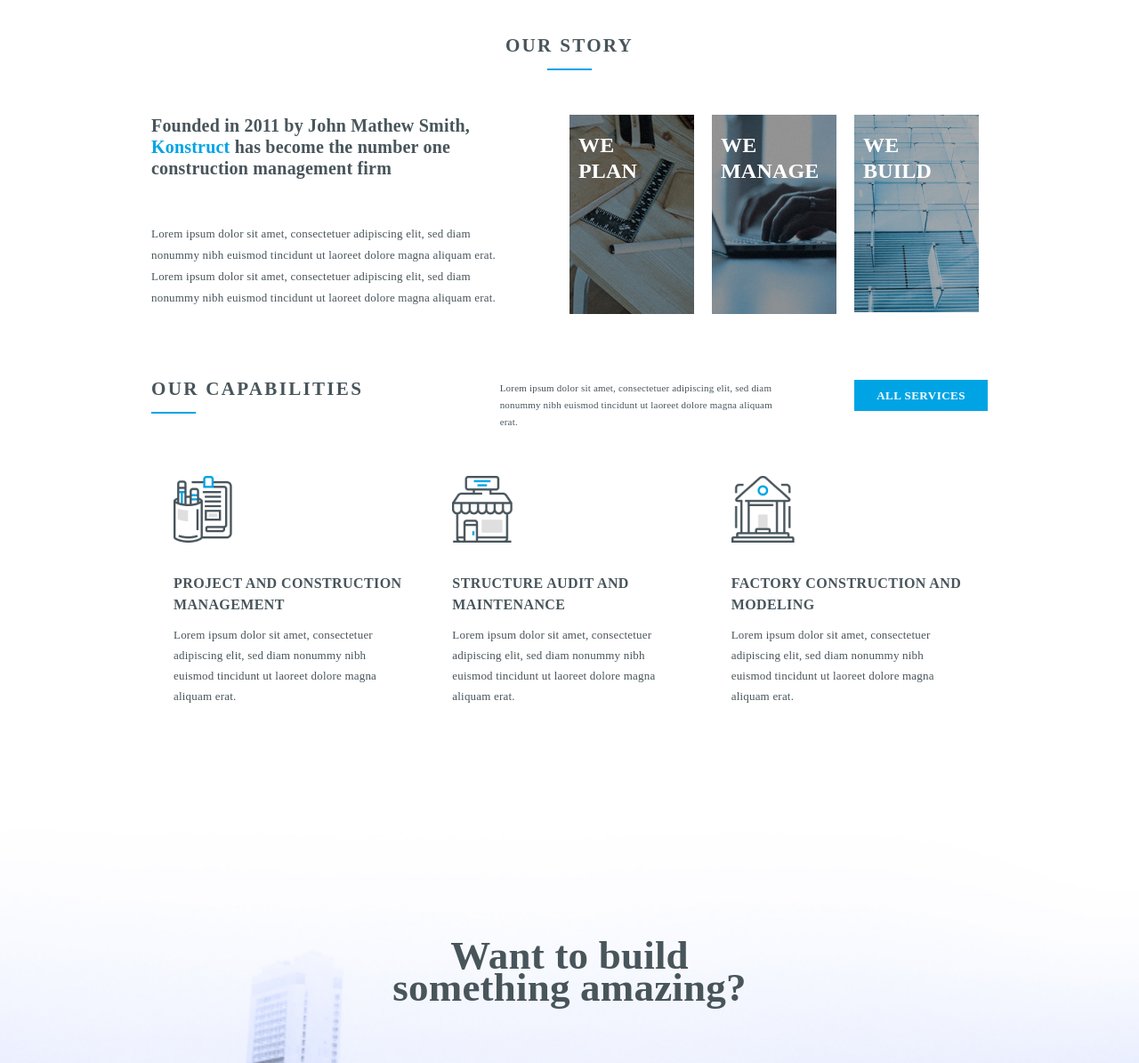
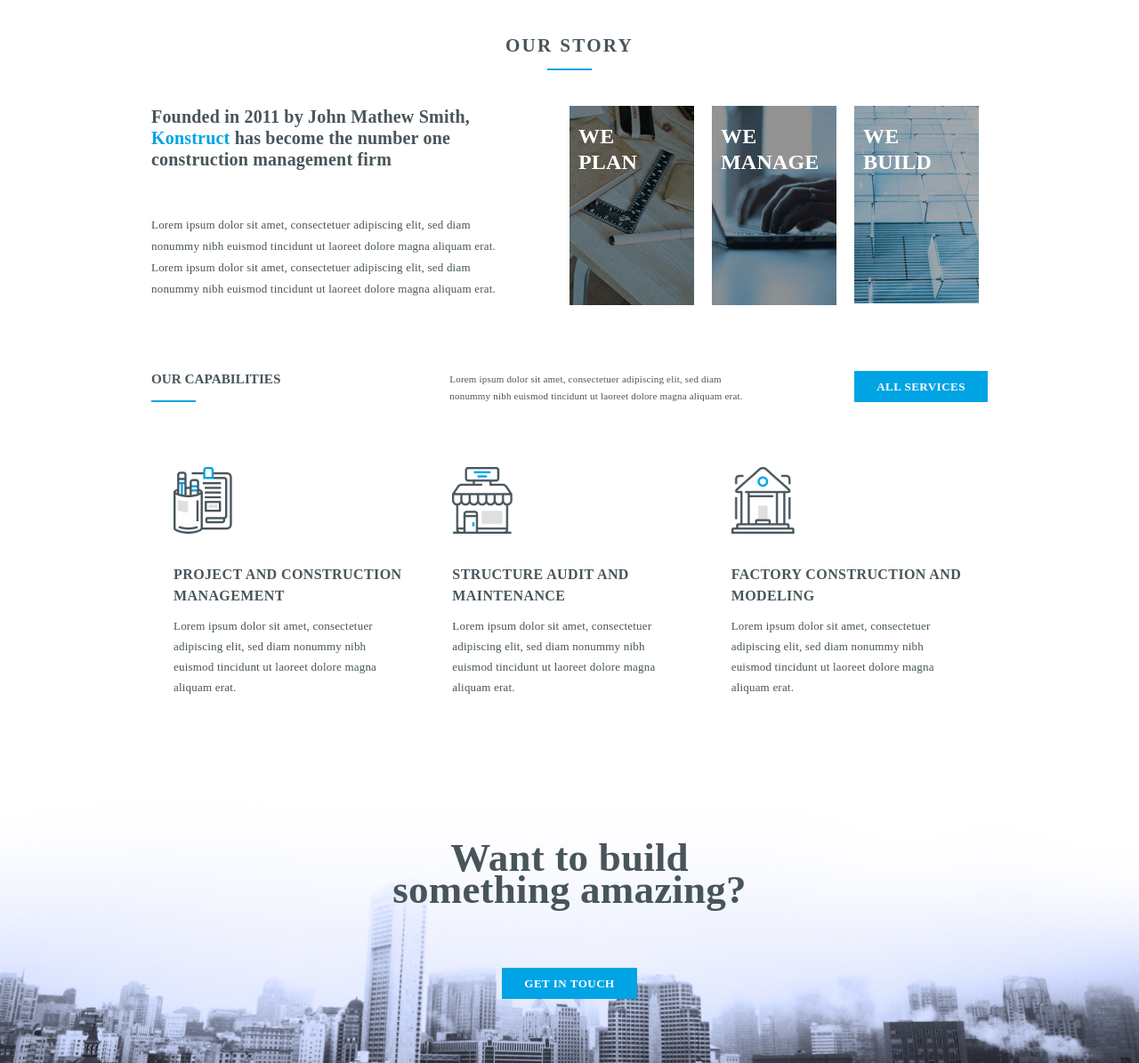
Before and after one commit to AntonTyurin-1/test, a plain HTML site: page index.html in a window 1280 px wide. Shown: the part 868-2063 px from the top of the page at 89% size. Drawn offline with Linux system fonts and the light colour scheme.

Commit message:
исправленный вариант

```diff
--- a/index.html
+++ b/index.html
@@ -44,8 +44,8 @@
 			</nav>
 
 			<div class="main__story story">
-				<div class="story__conteiner _conteiner">
-               <div class="story__title title">
+				<div class="story__conteiner">
+               <div class="story__title">
 						<h3>OUR STORY</h3>
 					</div>
 					<div class="story__subtitle">
@@ -93,7 +93,7 @@
 				</div>
 			</div>
 
-         <div class="maun__capabil capabil">
+         <div class="main__capabil capabil">
          	<div class="capabil _conteiner">
          		<div class="capabil__header">
          			<div class="capabil__title title">
--- a/style.css
+++ b/style.css
@@ -133,20 +133,19 @@ padding-right: 30px;
 }
 
 .story__conteiner {
-	margin-top: 43px;
+	max-width: 940px;
+	margin: 43px auto;
 }
 
 .story__title {
-   text-align: center;
-}
-
-.title {
-	height: 48px;
+	text-align: center;
 	font-size: 18px;
 	font-weight: 700;
 	line-height: 21px;
 	letter-spacing: 2.3px;
 }
+
+
 
 .story__title:after {
    content: "";
@@ -224,7 +223,7 @@ margin-top: 50px;
 .capabil__header {
 	display: flex;
 	justify-content: space-between;
-	height: 38px;
+
 }
 
 .capabil__title:after {
@@ -242,7 +241,7 @@ margin-top: 50px;
    line-height: 19px;
    letter-spacing: 0.2px;
 	max-width: 405px;
-	padding-left: 80px;
+	padding-left: 70px;
 }
 
 .btn {
@@ -300,17 +299,19 @@ flex: 0 1 auto;
 -------------------------------------*/
 
 .city {
-	min-height: 100%;
+	display: flex;
+	justify-content: center;
+	height: 500px;
 	background-image: url(img/bg_botom.jpg);
 	background-size: cover;
 	background-repeat: no-repeat;
 	background-position: 50%;
 	text-align: center;
-	margin: -50px auto -5px;
+	margin: 0 auto -5px;
+
 }
 
 .city_conteiner {
-	height: 100vh;
 	display: flex;
 	flex-direction: column;
 	justify-content: center;
@@ -387,9 +388,9 @@ color: #ffffff;
 -------------------------------------*/
 .main__info {
 	background-color: #141A20;
-	min-height: 240px;
 	display: flex;
 	align-items: center;
+	padding: 35px 0 35px;
 }
 
 .info__conteiner {
```
